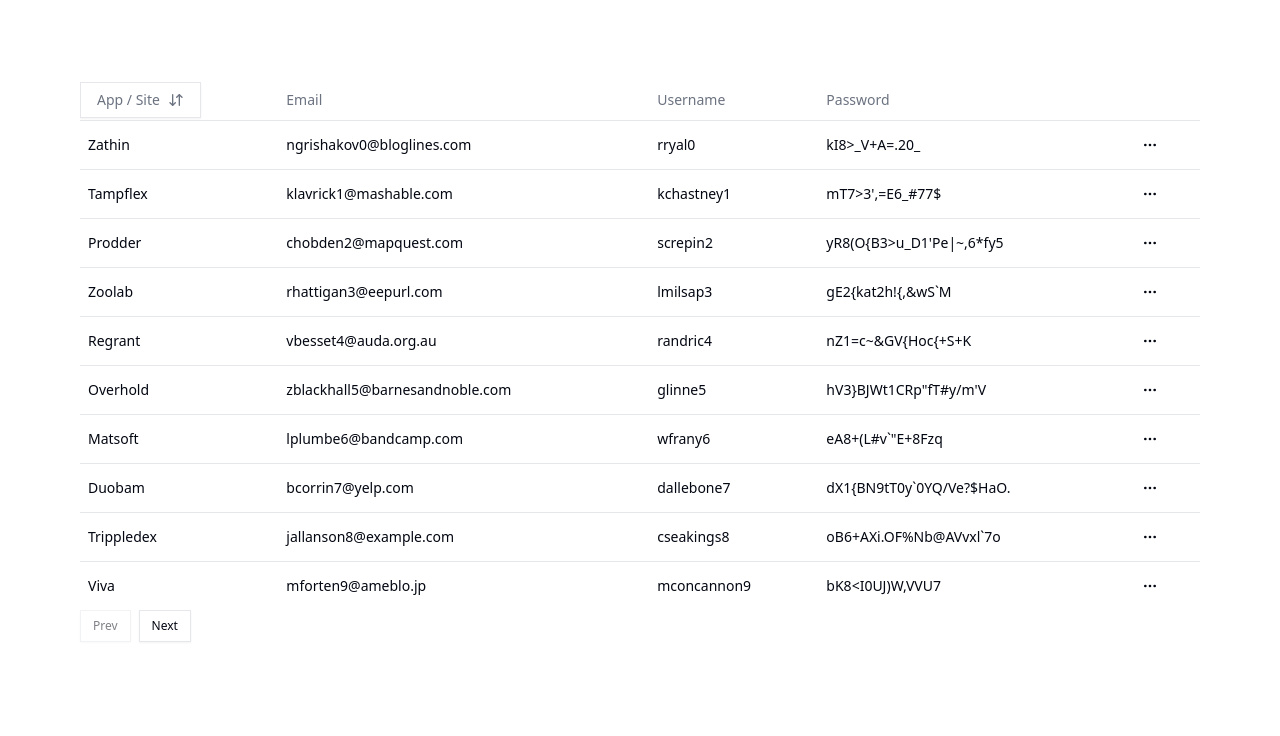
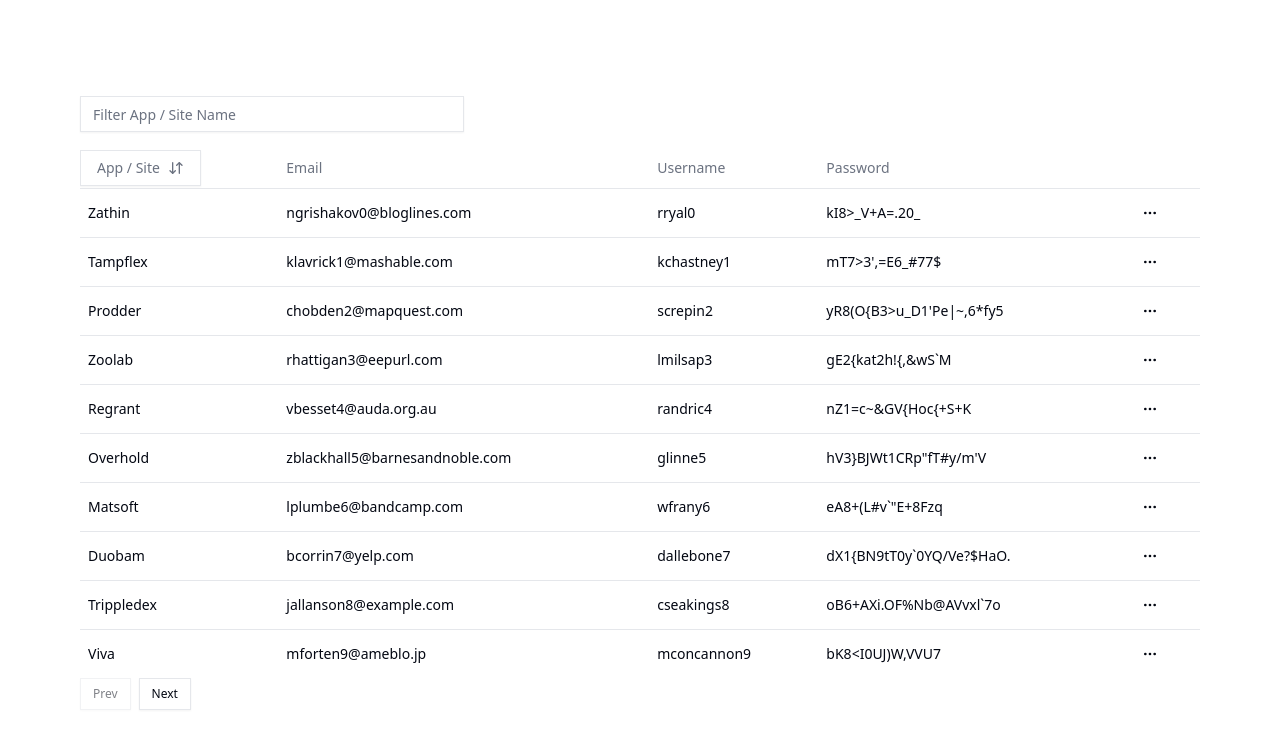
Before and after one commit to KyleWasTakenn/Data-Table-Component, a React (Vite) app: page / in a window 1280 px wide. Shown: the top 736 px of the page. Built offline with nearby package versions, Linux system fonts and the light colour scheme.

Commit message:
modified: data-table component. - Added filtering for app/site names. Allows the user to search for an app/site/service.

```diff
--- a/src/accounts/data-table.tsx
+++ b/src/accounts/data-table.tsx
@@ -2,9 +2,11 @@
 
 import {
   ColumnDef,
+  ColumnFiltersState,
   SortingState,
   flexRender,
   getCoreRowModel,
+  getFilteredRowModel,
   getPaginationRowModel,
   getSortedRowModel,
   useReactTable,
@@ -20,6 +22,7 @@
 } from "@/components/ui/table";
 import { Button } from "@/components/ui/button";
 import React from "react";
+import { Input } from "@/components/ui/input";
 
 interface DataTableProps<TData, TValue> {
   columns: ColumnDef<TData, TValue>[];
@@ -31,22 +34,43 @@
   data,
 }: DataTableProps<TData, TValue>) {
   const [sorting, setSorting] = React.useState<SortingState>([]);
+  const [columnFilters, setColumnFilters] = React.useState<ColumnFiltersState>(
+    []
+  );
+
   const table = useReactTable({
     data,
     columns,
     getCoreRowModel: getCoreRowModel(),
     getPaginationRowModel: getPaginationRowModel(),
     getSortedRowModel: getSortedRowModel(),
+    getFilteredRowModel: getFilteredRowModel(),
 
     onSortingChange: setSorting,
+    onColumnFiltersChange: setColumnFilters,
     state: {
       sorting,
+      columnFilters,
     },
   });
 
   return (
     <>
+      {/* All Output */}
       <div>
+        {/* Filter Input */}
+        <div className="flex items-center py-4">
+          <Input
+            placeholder="Filter App / Site Name"
+            value={
+              (table.getColumn("service")?.getFilterValue() as string) || ""
+            }
+            onChange={(e) => {
+              table.getColumn("service")?.setFilterValue(e.target.value);
+            }}
+            className="max-w-sm"
+          ></Input>
+        </div>
         {/* Table */}
         <div>
           <Table>
```
